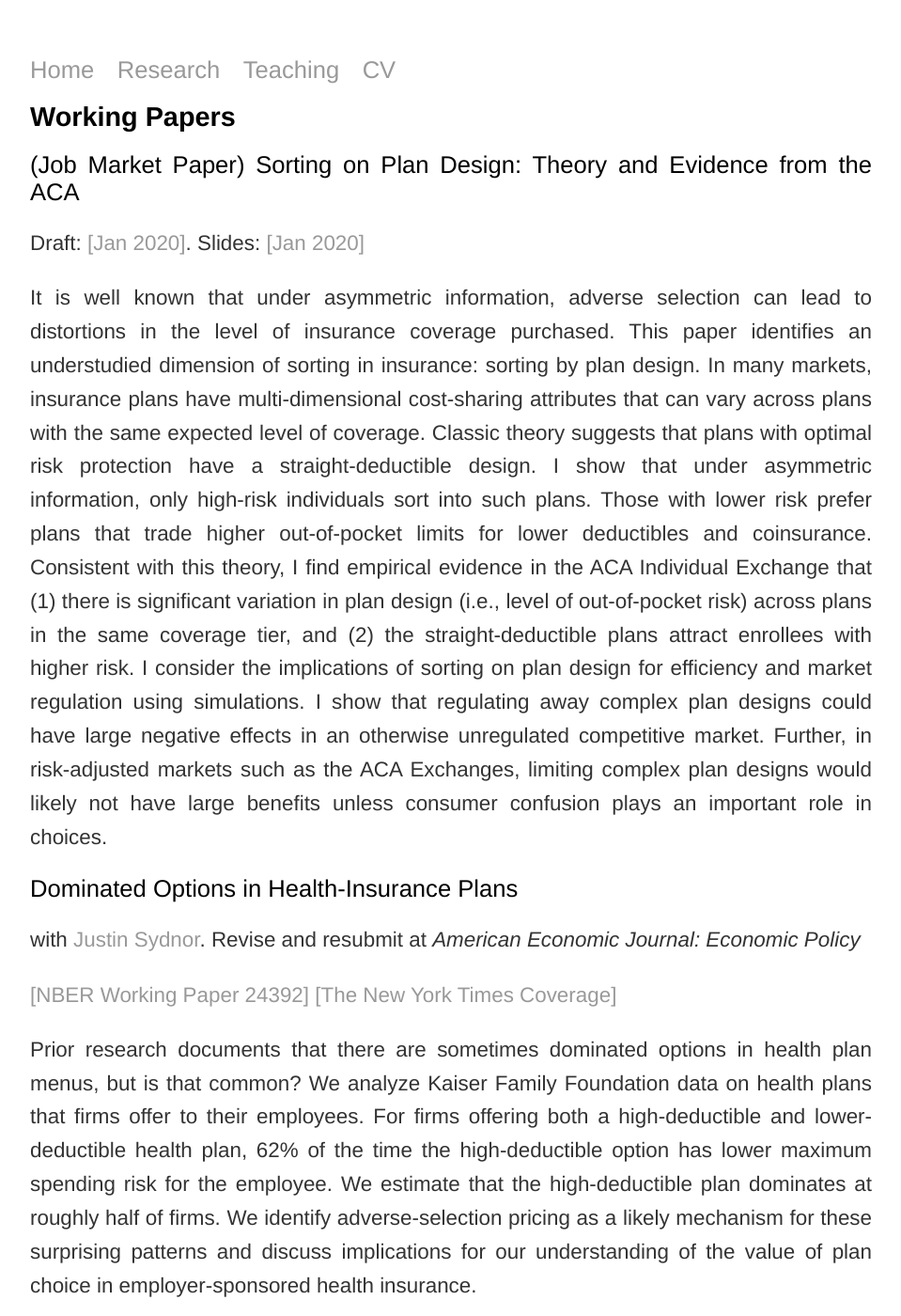
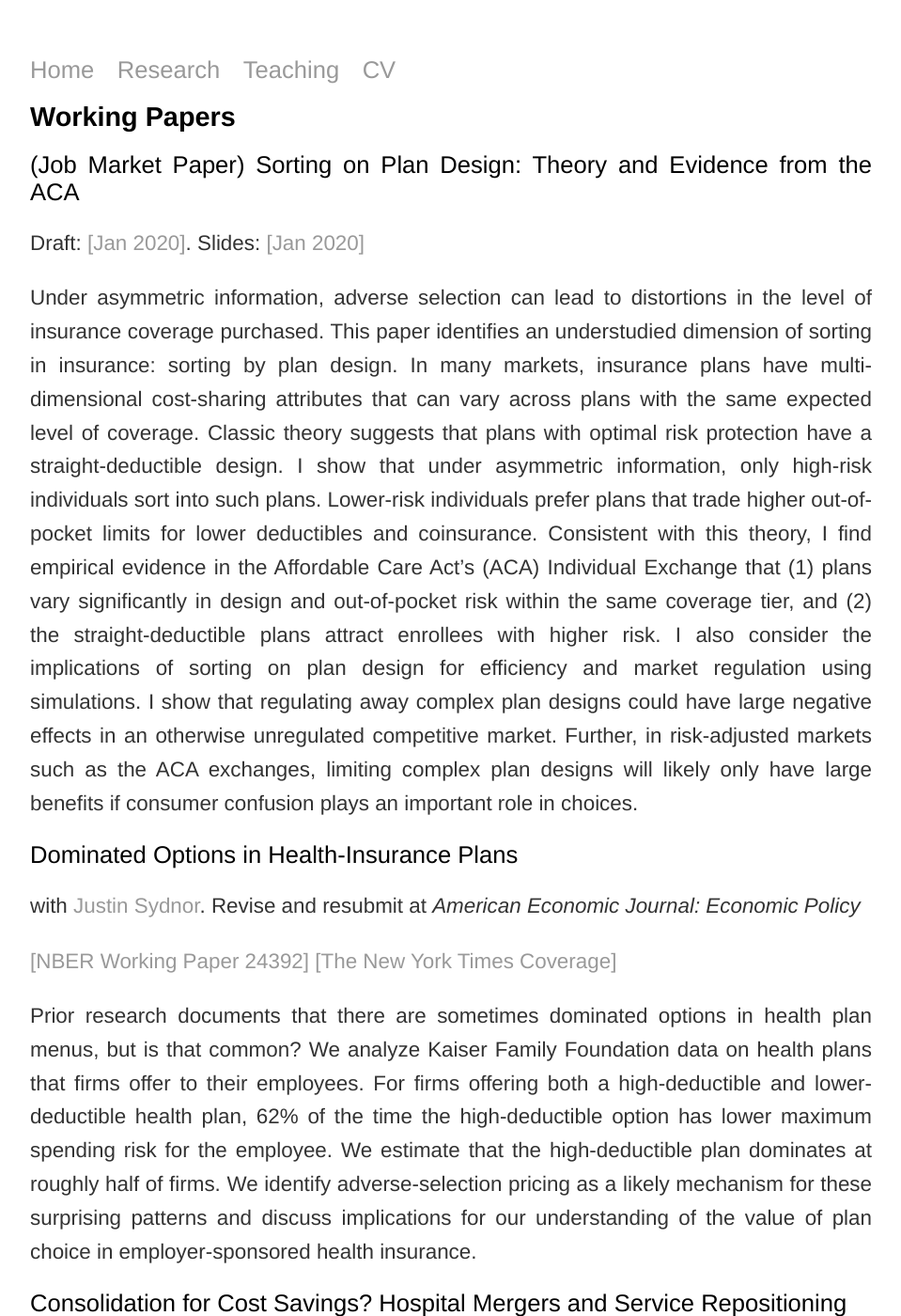
Before and after one commit to trifen/feng3hu.github.io, a Jekyll site: the page built from research.html, in a window 1280 px wide and 1400 px high. Shown: the whole window at 94% size, without its empty margins (160-1119 px from the left). Built offline with Jekyll 4.4.1, drawn with Linux system fonts in a browser that asks for light colours; some of the changed text lies outside the part shown.

Commit message:
Update research.html

```diff
--- a/research.html
+++ b/research.html
@@ -7,7 +7,7 @@
 		<h1> Working Papers </h1>
   		<h2>(Job Market Paper) Sorting on Plan Design: Theory and Evidence from the ACA</h2>
 			<p> Draft: <a href= "chenyuanliu.github.io/files/DesignSorting_ChenyuanLiu.pdf" target="_blank">[Jan 2020]</a>. Slides: <a href = "https://chenyuanliu.github.io/files/DesignSortingSlides_ChenyuanLiu.pdf" target="_blank">[Jan 2020]</a> </p>
-  			<p>It is well known that under asymmetric information, adverse selection can lead to distortions in the level of insurance coverage purchased. This paper identifies an understudied dimension of sorting in insurance: sorting by plan design. In many markets, insurance plans have multi-dimensional cost-sharing attributes that can vary across plans with the same expected level of coverage. Classic theory suggests that plans with optimal risk protection have a straight-deductible design. I show that under asymmetric information, only high-risk individuals sort into such plans. Those with lower risk prefer plans that trade higher out-of-pocket limits for lower deductibles and coinsurance. Consistent with this theory, I find empirical evidence in the ACA Individual Exchange that (1) there is significant variation in plan design (i.e., level of out-of-pocket risk) across plans in the same coverage tier, and (2) the straight-deductible plans attract enrollees with higher risk. I consider the implications of sorting on plan design for efficiency and market regulation using simulations. I show that regulating away complex plan designs could have large negative effects in an otherwise unregulated competitive market. Further, in risk-adjusted markets such as the ACA Exchanges, limiting complex plan designs would likely not have large benefits unless consumer confusion plays an important role in choices.  </p>
+  			<p>Under asymmetric information, adverse selection can lead to distortions in the level of insurance coverage purchased. This paper identifies an understudied dimension of sorting in insurance: sorting by plan design. In many markets, insurance plans have multi-dimensional cost-sharing attributes that can vary across plans with the same expected level of coverage. Classic theory suggests that plans with optimal risk protection have a straight-deductible design. I show that under asymmetric information, only high-risk individuals sort into such plans. Lower-risk individuals prefer plans that trade higher out-of-pocket limits for lower deductibles and coinsurance. Consistent with this theory, I find empirical evidence in the Affordable Care Act’s (ACA) Individual Exchange that (1) plans vary significantly in design and out-of-pocket risk within the same coverage tier, and (2) the straight-deductible plans attract enrollees with higher risk. I also consider the implications of sorting on plan design for efficiency and market regulation using simulations. I show that regulating away complex plan designs could have large negative effects in an otherwise unregulated competitive market. Further, in risk-adjusted markets such as the ACA exchanges, limiting complex plan designs will likely only have large benefits if consumer confusion plays an important role in choices. </p>
 			<p> </p>
 		<h2>Dominated Options in Health-Insurance Plans</h2>
 	<p>with <a href = "https://sites.google.com/a/wisc.edu/jrsydnor/" target = "_blank">Justin Sydnor</a>. Revise and resubmit at <i> American Economic Journal: Economic Policy </i> </p>
@@ -18,9 +18,8 @@
 		<p> with <a href= "https://sites.google.com/wisc.edu/yu-ding/" target="_blank">Yu Ding</a>.  Draft: <a href= "https://drive.google.com/file/d/1WG1lNP8MmffwbnDtiPu6ArohQ6sBZZyh/view" target="_blank">[Jan 2020]</a></p>
 		<p> This paper studies whether merged hospitals eliminate duplicate services to save costs. When confronted with antitrust challenges, hospitals seeking mergers frequently claim substantial cost savings from consolidating their services to achieve economies of scale. Using the California Patient Discharge Data and Hospital Financial Report, we employ a difference-in-differences research design to empirically explore hospitals’ post-merger service relocation. We find that targets and acquirers located within 10 miles of each other reduce on average 5.1 of their duplicate services. These adjacent merged hospitals also become more specialized in services, with the volume concentration measurement (Herfindahl-Hirschman Index) across services increasing by 10%. Compared to non-consolidated services, the consolidated services experience a reduction of standardized patient care costs in the magnitude of 0.2 standard deviations (equivalent to approximately $340 for cardiac catheterization and $13 for the echocardiology service). These effects are only evident when the merging hospitals are geographically close to one another. Our findings identify a mechanism through which horizontal consolidations generate cost savings. </p>
 		<p> </p>
-		<h1> Works in Progress </h1>
 		<h2>Financial Incentives and Physician Treatment Decisions: Evidence from Lower Back Pain</h2>
-		<p> with <a href= "https://sites.google.com/wisc.edu/yu-ding/" target="_blank">Yu Ding </a> </p>
+		<p> with <a href= "https://sites.google.com/wisc.edu/yu-ding/" target="_blank">Yu Ding </a>. Draft available upon request.</p>
 		<p> Value-based care has increasingly received attention in the policy debate of reducing health care spending. This paper empirically studies a specific form of payment model: capitated payment models. The physicians under capitated payment are paid a fixed amount regardless of the care spending generated. Using a large employer-sponsored health insurance claim database in the U.S. from 2003 to 2006,  we examine whether the capitated payment effectively motivates physicians to adopt low-cost treatments in the context of lower back pain. To mitigate selection concerns, we leverage capitation variation within an insurer and control for insurance-plan type fixed effects. After doing that, patients treated by capitated primary care physicians are similar to other patients in terms of pre-existing conditions. However, they are significantly more likely to receive therapy treatment than surgical treatment. They also have lower total medical expenses and out-of-pocket costs.  </p>
 	</div>
 </div><!-- /.blurb -->
```
